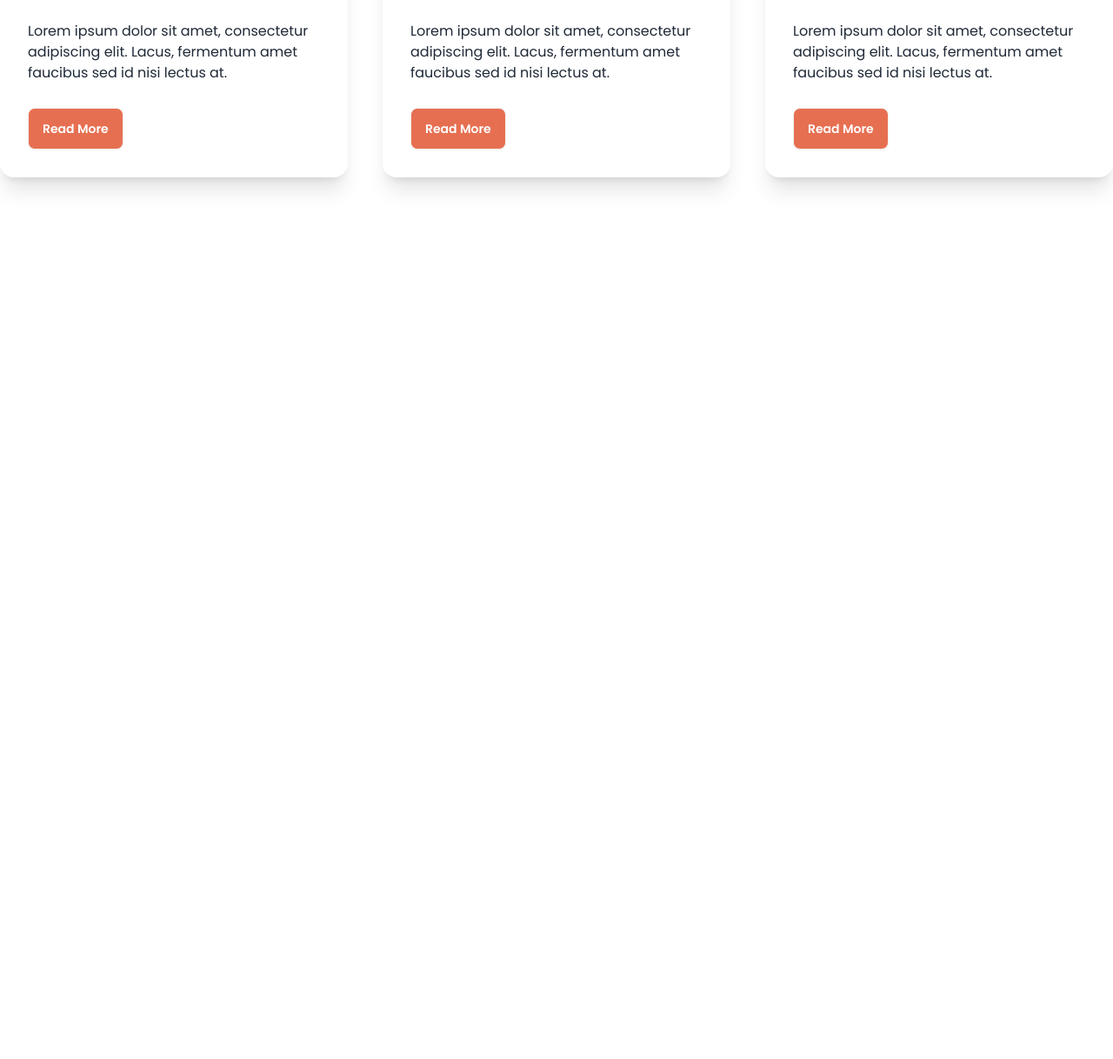
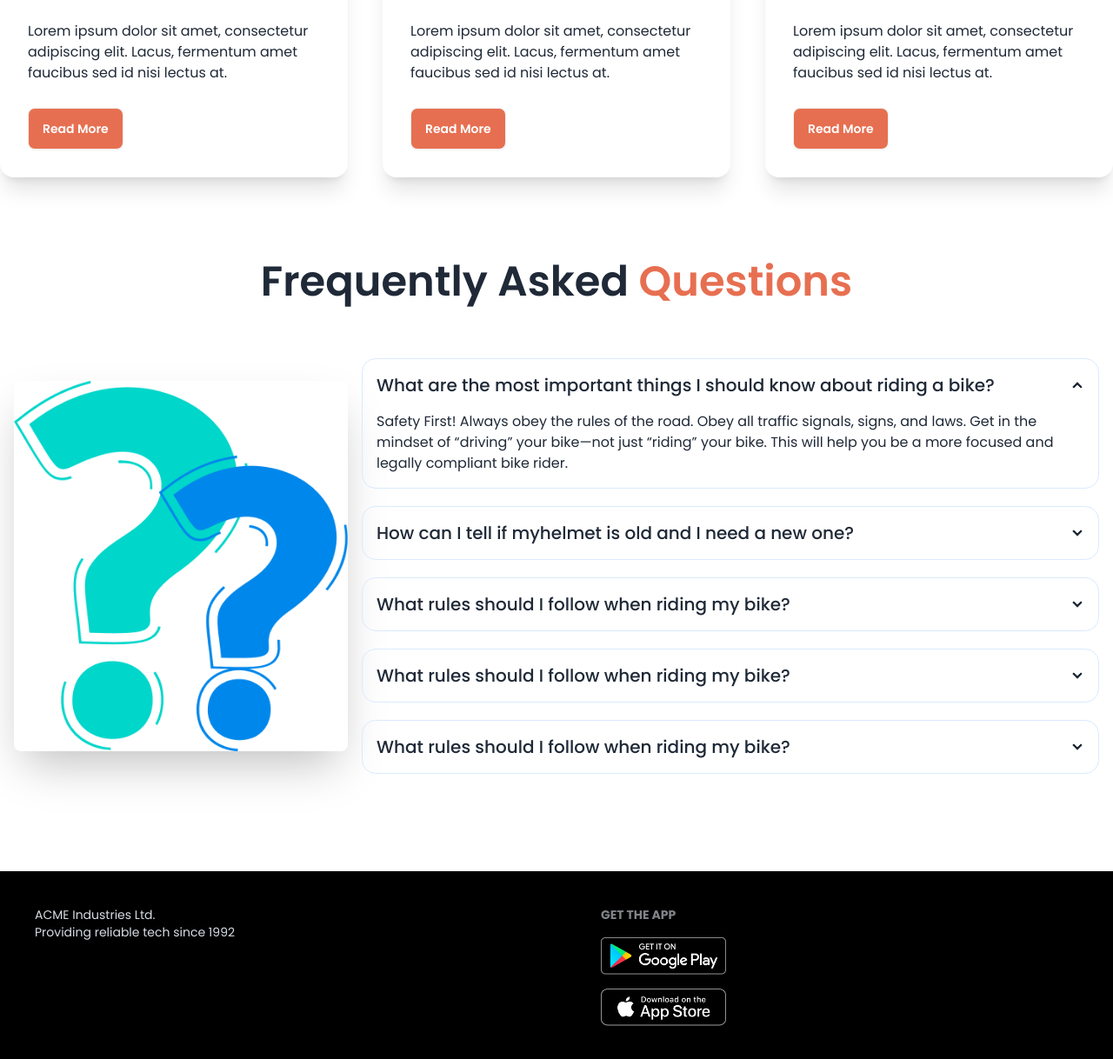
Before and after one commit to msbabor/biker-zone, a plain HTML site: page index.html in a window 1280 px wide. Shown: the part 1130-2348 px from the top of the page at 87% size. Before the commit the page ends 1430 px from the top, so only its background shows below. Drawn offline with nearby package versions, Linux system fonts and the light colour scheme.

Commit message:
footer section complete

```diff
--- a/index.html
+++ b/index.html
@@ -189,10 +189,86 @@
                 </div>
             </div>
         </section>
+
+        <!-- FAQ Section -->
+        <section class="my-24">
+            <h2 class="text-5xl font-semibold text-center mb-12">Frequently Asked <span
+                    class="text-color">Questions</span></h2>
+            <div class="hero">
+                <div class="hero-content flex-col lg:flex-row">
+                    <img src="images/others/faq.png" class="max-w-sm rounded-lg shadow-2xl" />
+                    <div class="space-y-5">
+                        <div class="collapse collapse-arrow border border-blue-100">
+                            <input type="radio" name="my-accordion-2" checked="checked" />
+                            <div class="collapse-title text-xl font-medium">What are the most important things I should
+                                know about riding a bike?
+                            </div>
+                            <div class="collapse-content">
+                                <p>Safety First! Always obey the rules of the road. Obey all traffic signals, signs, and
+                                    laws. Get in the mindset of “driving” your bike—not just “riding” your bike. This
+                                    will help you be a more focused and legally compliant bike rider. </p>
+                            </div>
+                        </div>
+                        <div class="collapse collapse-arrow border border-blue-100">
+                            <input type="radio" name="my-accordion-2" />
+                            <div class="collapse-title text-xl font-medium">How can I tell if myhelmet is old and I need
+                                a new one?
+                            </div>
+                            <div class="collapse-content">
+                                <p>Safety First! Always obey the rules of the road. Obey all traffic signals, signs, and
+                                    laws.</p>
+                            </div>
+                        </div>
+                        <div class="collapse collapse-arrow border border-blue-100">
+                            <input type="radio" name="my-accordion-2" />
+                            <div class="collapse-title text-xl font-medium">What rules should I follow when riding my
+                                bike?
+                            </div>
+                            <div class="collapse-content">
+                                <p>Safety First! Always obey the rules of the road.</p>
+                            </div>
+                        </div>
+                        <div class="collapse collapse-arrow border border-blue-100">
+                            <input type="radio" name="my-accordion-2" />
+                            <div class="collapse-title text-xl font-medium">What rules should I follow when riding my
+                                bike?
+                            </div>
+                            <div class="collapse-content">
+                                <p>Safety First! Always obey the rules of the road.</p>
+                            </div>
+                        </div>
+                        <div class="collapse collapse-arrow border border-blue-100">
+                            <input type="radio" name="my-accordion-2" />
+                            <div class="collapse-title text-xl font-medium">What rules should I follow when riding my
+                                bike?
+                            </div>
+                            <div class="collapse-content">
+                                <p>Safety First! Always obey the rules of the road.</p>
+                            </div>
+                        </div>
+                    </div>
+                </div>
+            </div>
+        </section>
     </main>
 
     <!-- footer section -->
-    <footer></footer>
+    <footer class="footer bg-black text-neutral-content p-10">
+        <aside>
+            <p>
+                ACME Industries Ltd.
+                <br />
+                Providing reliable tech since 1992
+            </p>
+        </aside>
+        <nav>
+            <h6 class="footer-title">Get the App</h6>
+            <div class="grid grid-cols-1 gap-4">
+                <a><img class="w-36" src="images/others/android.png" alt=""></a>
+                <a><img class="w-36" src="images/others/ios.png" alt=""></a>
+            </div>
+        </nav>
+    </footer>
 </body>
 
 </html>
```
